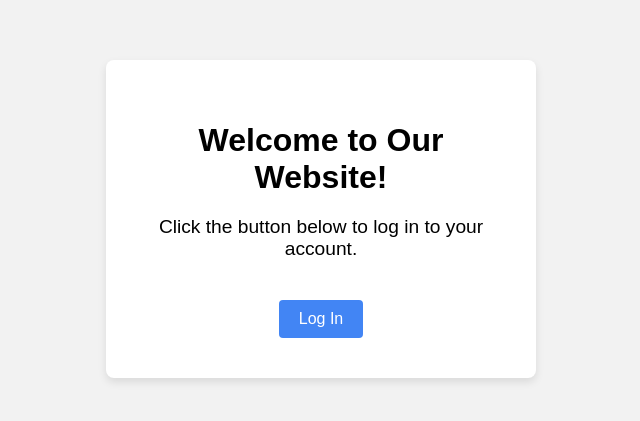
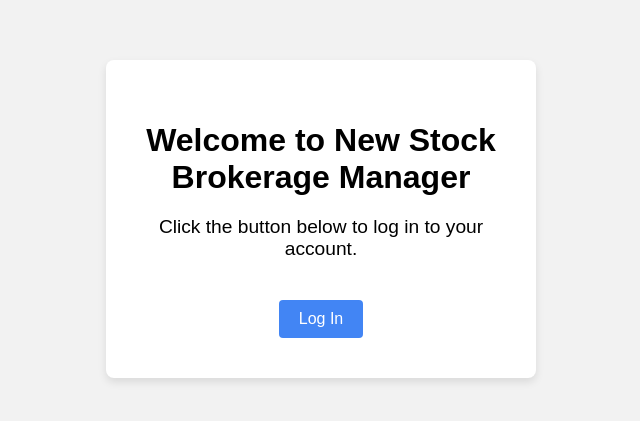
Before and after one commit to a-sureshraj05/webpage, a plain HTML site: page welcome.html in a window 1280 px wide. Shown: the part 181-602 px from the top of the page, without its empty margins (319-959 px from the left). Drawn offline with Linux system fonts and the light colour scheme.

Commit message:
Update welcome.html
Welcome message has been updated

```diff
--- a/welcome.html
+++ b/welcome.html
@@ -9,7 +9,7 @@
 <body>
 
     <div class="main-container">
-        <h1>Welcome to Our Website!</h1>
+        <h1>Welcome to New Stock Brokerage Manager</h1>
         <p>Click the button below to log in to your account.</p>
         <a href="index.html" class="login-btn">Log In</a>
     </div>
```
